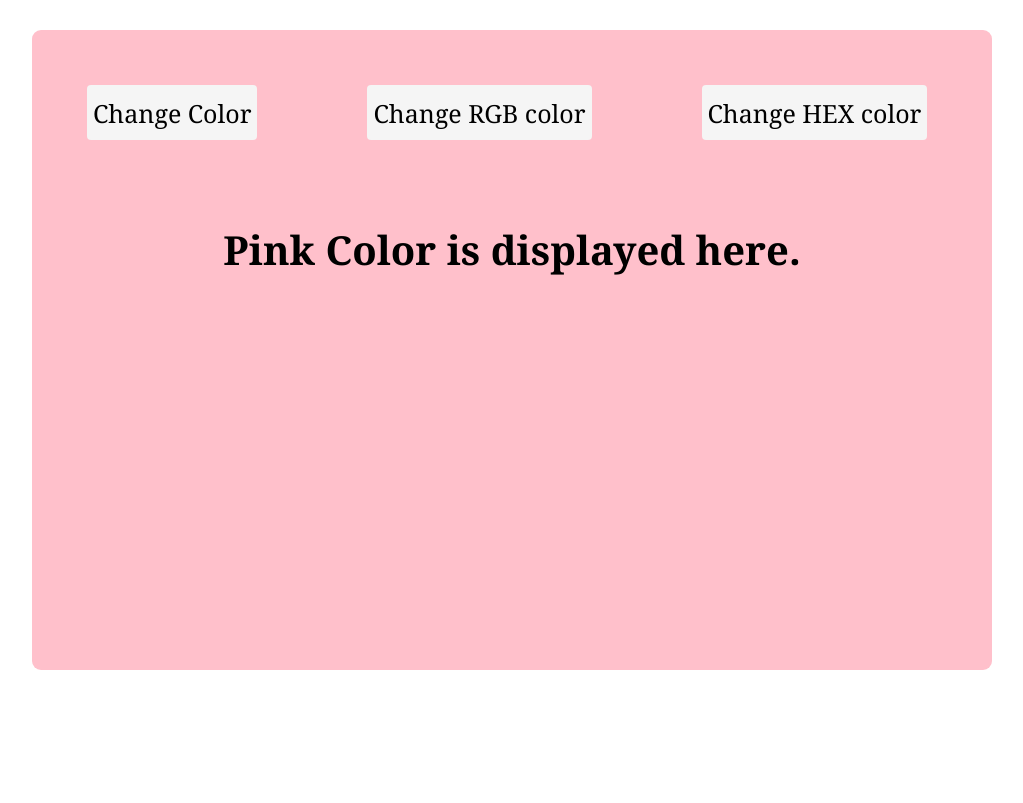
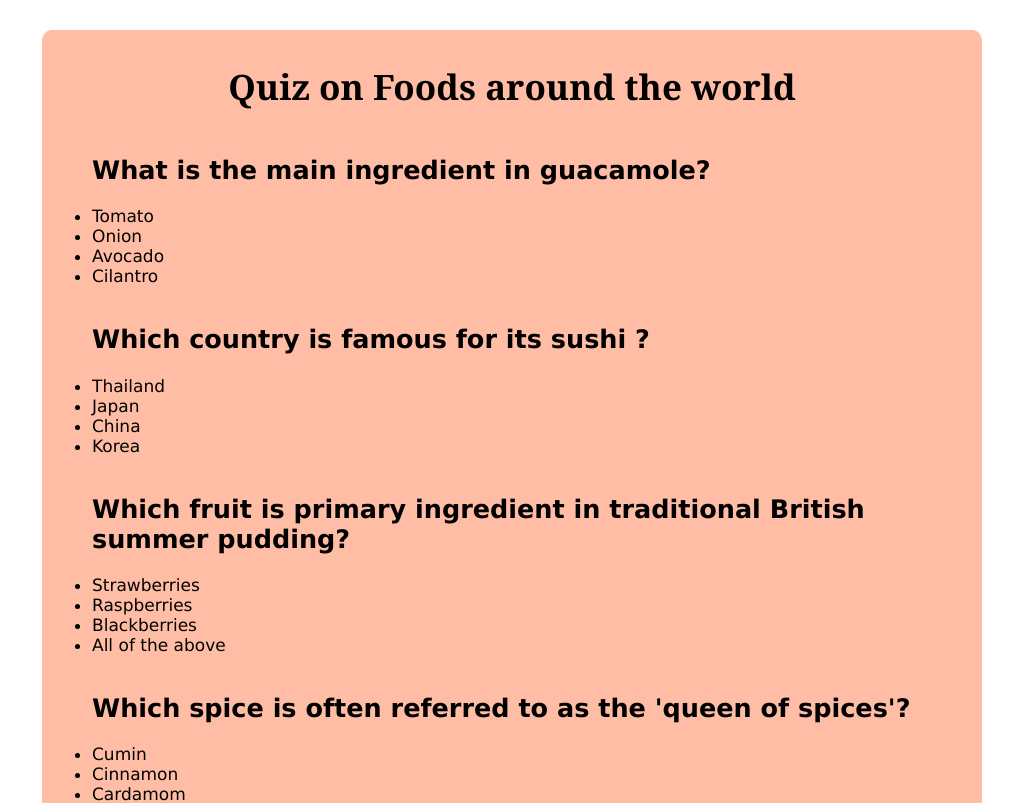
Before and after one commit to onikasbarbz/LearningReact, a React (Create React App) app: page / in a window 1280 px wide. Shown: the top 803 px of the page, without its empty margins (128-1151 px from the left). Built offline with nearby package versions, Linux system fonts and the light colour scheme.

Commit message:
quiz on foods

```diff
--- a/src/App.js
+++ b/src/App.js
@@ -1,8 +1,9 @@
-// import "./App.css";
+import "./App.css";
+import Quiz from "./Quiz";
 // import LogOnMount from "./LogonMount";
 // import Timer from "./Timer";
 // import DynamicTitle from "./DynamicTitle";
-import ColorGenerate from "./ColorGenerate";
+// import ColorGenerate from "./ColorGenerate";
 // import Card from "./card";
 // import Calculator from "./calculator";
 // import Todo from "./todo";
@@ -11,10 +12,10 @@ import ColorGenerate from "./ColorGenerate";
 function App() {
   return (
     <div>
-      <ColorGenerate />
-      {/* <LogOnMount/>
-      <Timer />
-      <DynamicTitle /> */}
+      <Quiz/>
+      {/* // <LogOnMount/>
+      // <Timer />
+      // <DynamicTitle /> */}
     </div>
     //   <Router>
     //     <div>
--- a/src/DynamicTitle.jsx
+++ b/src/DynamicTitle.jsx
@@ -7,7 +7,6 @@ function DynamicTitle() {
     document.title = title;
     console.log(`Title updated to: ${title}`);
   }, [title]); // Effect re-runs whenever 'title' changes
-
   return (
     <input
       type="text"
@@ -17,5 +16,4 @@ function DynamicTitle() {
     />
   );
 }
-
 export default DynamicTitle;
--- a/src/LogonMount.jsx
+++ b/src/LogonMount.jsx
@@ -4,8 +4,6 @@ function LogOnMount() {
   useEffect(() => {
     console.log("Component has mounted!");
   }, []); // Empty array means this effect runs only on mount and unmount
-
   return <h1>Welcome to the page!</h1>;
 }
-
 export default LogOnMount;
--- /dev/null
+++ b/src/Quiz.css
@@ -0,0 +1,44 @@
+.quiz-container {
+  margin: 170px;
+  background-color: rgb(255, 189, 165);
+  border-radius: 10px;
+  padding: 10px;
+  margin-top: 30px;
+}
+.quiz-container h1 {
+  text-align: center;
+  font-family: Georgia, "Times New Roman", Times, serif;
+  font-size: 35px;
+}
+ul {
+  display: flex;
+  flex-direction: column;
+  cursor: pointer;
+  font-family: "Lucida Sans", "Lucida Sans Regular", "Lucida Grande",
+    "Lucida Sans Unicode", Geneva, Verdana, sans-serif;
+  font-size: 17px;
+}
+li {
+  width: 140px;
+}
+li:hover {
+  font-weight: bold;
+}
+.score-text {
+  background-color: rgb(255, 115, 1);
+  margin: 10px auto;
+  height: 50px;
+  width: 50%;
+  border-radius: 5px;
+  text-align: center;
+  font-size: 25px;
+  font-weight: bold;
+}
+.quiz-container button {
+  padding: 10px;
+  background-color: rgb(4, 188, 4);
+  border-radius: 5px;
+  border: none;
+  font-size: 20px;
+  cursor: pointer;
+}
--- /dev/null
+++ b/src/Quiz.jsx
@@ -0,0 +1,178 @@
+import React, { useState } from "react";
+import "./Quiz.css";
+const Quiz = () => {
+  const questions = [
+    {
+      questionText: " What is the main ingredient in guacamole?",
+      answerOptions: [
+        { answerText: "Tomato", isCorrect: false },
+        { answerText: "Onion", isCorrect: false },
+        { answerText: "Avocado", isCorrect: true },
+        { answerText: "Cilantro", isCorrect: false },
+      ],
+    },
+    {
+      questionText: " Which country is famous for its sushi ?",
+      answerOptions: [
+        { answerText: "Thailand", isCorrect: false },
+        { answerText: "Japan", isCorrect: true },
+        { answerText: "China", isCorrect: false },
+        { answerText: "Korea", isCorrect: false },
+      ],
+    },
+    {
+      questionText:
+        "Which fruit is primary ingredient in traditional British summer pudding?",
+      answerOptions: [
+        { answerText: "Strawberries", isCorrect: false },
+        { answerText: "Raspberries", isCorrect: false },
+        { answerText: "Blackberries", isCorrect: false },
+        { answerText: "All of the above", isCorrect: true },
+      ],
+    },
+    {
+      questionText:
+        "Which spice is often referred to as the 'queen of spices'?",
+      answerOptions: [
+        { answerText: "Cumin", isCorrect: false },
+        { answerText: "Cinnamon", isCorrect: false },
+        { answerText: "Cardamom", isCorrect: true },
+        { answerText: "Turmeric", isCorrect: false },
+      ],
+    },
+    {
+      questionText: "What type of fruit is granny smith?",
+      answerOptions: [
+        { answerText: "Pear", isCorrect: false },
+        { answerText: "Apple", isCorrect: true },
+        { answerText: "Plum", isCorrect: false },
+        { answerText: "Peach", isCorrect: false },
+      ],
+    },
+    {
+      questionText: "Which fruit is traditionally used in black forest cake?",
+      answerOptions: [
+        { answerText: "Apple", isCorrect: false },
+        { answerText: "Cherry", isCorrect: true },
+        { answerText: "Banana", isCorrect: false },
+        { answerText: "Blueberry", isCorrect: false },
+      ],
+    },
+    {
+      questionText: "Which country is the largest producer of coffee?",
+      answerOptions: [
+        { answerText: "Colombia", isCorrect: false },
+        { answerText: "Brazil", isCorrect: true },
+        { answerText: "Ethiopia", isCorrect: false },
+        { answerText: "Vietnam", isCorrect: false },
+      ],
+    },
+    {
+      questionText: "Which fruit is also known as chinese gooseberry?",
+      answerOptions: [
+        { answerText: "Lychee", isCorrect: false },
+        { answerText: "Kiwi", isCorrect: true },
+        { answerText: "Dragon Fruit", isCorrect: false },
+        { answerText: "Rambutan", isCorrect: false },
+      ],
+    },
+    {
+      questionText:
+        "Which Nepali food is spicy fermented leafy green vegitable dish?",
+      answerOptions: [
+        { answerText: "Gundruk", isCorrect: true },
+        { answerText: "Saag", isCorrect: false },
+        { answerText: "Tama", isCorrect: false },
+        { answerText: "Aloo", isCorrect: false },
+      ],
+    },
+    {
+      questionText:
+        "What is the main ingredient in the Indian dish paneer tikka?",
+      answerOptions: [
+        { answerText: "Chicken", isCorrect: false },
+        { answerText: "Fish", isCorrect: false },
+        { answerText: "Cheese", isCorrect: true },
+        { answerText: "Tofu", isCorrect: false },
+      ],
+    },
+  ];
+  //state to store the user's answer
+  const [selectedAns, setSelectedAns] = useState(
+    Array(questions.length).fill(null)
+  );
+  // state to keep track of the user score
+  const [score, setScore] = useState(0);
+  // state to track if the quiz has been submtted
+  const [submit, setSubmit] = useState(false);
+  // state to track if all qns have been answered
+  const [allAnswered, setAllAnswered] = useState(false);
+
+  // function to handle answer selected
+  const handleAnswerClick = (qIndex, isCorrect, answer) => {
+    // update score if correct
+    if (isCorrect) {
+      setScore(score + 1);
+    }
+    // storing the selected answer index
+    const NewSelectedAns = [...selectedAns];
+    NewSelectedAns[qIndex] = answer;
+    setSelectedAns(NewSelectedAns);
+    //checking if the qns are answered
+    setAllAnswered(NewSelectedAns.every((ans) => ans !== null));
+  };
+  function submitBtn() {
+    if (allAnswered) {
+      setSubmit(true);
+    } else {
+      alert("Please answer all gthe question before submitting.");
+    }
+  }
+  return (
+    <div className="quiz-container">
+      <h1>Quiz on Foods around the world</h1>
+      {questions.map((questions, qIndex) => (
+        <div key={qIndex} className="question-section">
+          <ul>
+            <h2>{questions.questionText}</h2>
+            <div className="answer-section">
+              {questions.answerOptions.map((answer, aIndex) => (
+                <li
+                  key={aIndex}
+                  onClick={
+                    selectedAns[qIndex] === null
+                      ? () =>
+                          handleAnswerClick(qIndex, answer.isCorrect, answer)
+                      : null
+                  }
+                  style={{
+                    backgroundColor:
+                      selectedAns[qIndex] === answer
+                        ? answer.isCorrect
+                          ? "green"
+                          : "red"
+                        : "transparent",
+                  }}
+                >
+                  {answer.answerText}
+                </li>
+              ))}
+            </div>
+          </ul>
+        </div>
+      ))}
+      <button onClick={submitBtn}>Submit</button>
+      <div className="score-section">
+        {submit ? (
+          <div className="score-text">
+            {" "}
+            Your score is {score}/{questions.length}
+          </div>
+        ) : (
+          <div />
+        )}
+      </div>
+    </div>
+  );
+};
+export default Quiz;
```
